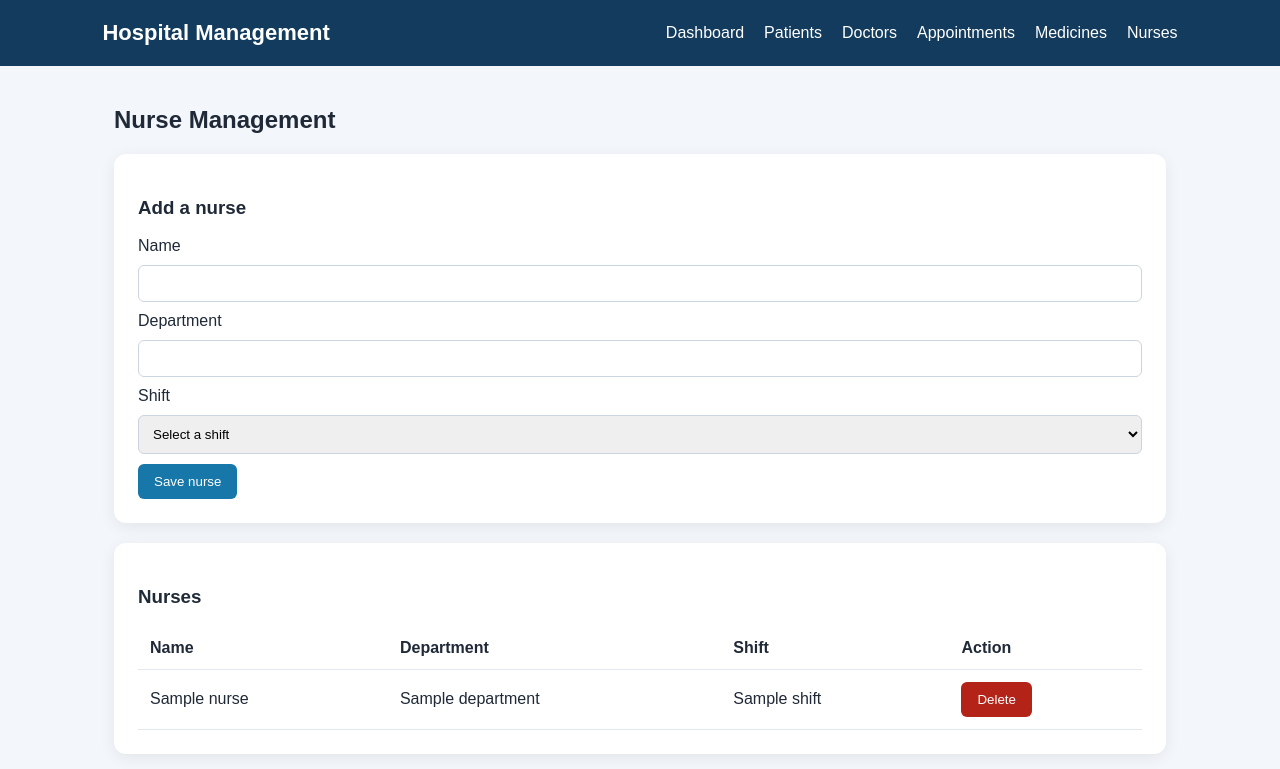
After one commit to marwanmohamed0097/Pingpong, a Python web app: template Hospital/templates/nurses.html in a window 1280 px wide. The commit adds this page. Shown: the top 769 px of the page. Run offline with Jinja, Linux system fonts and the light colour scheme; the template is opened without the code that fills it: most values are stand-ins (such as "Sample title", 1, 10 or a date in 2020).

Commit message:
Add nurse management

```diff
--- a/Hospital/templates/appointments.html
+++ b/Hospital/templates/appointments.html
@@ -14,6 +14,7 @@
             <a href="{{ url_for('patients') }}">Patients</a>
             <a href="{{ url_for('doctors') }}">Doctors</a>
             <a href="{{ url_for('appointments') }}">Appointments</a>
+            <a href="{{ url_for('nurses.nurse_list') }}">Nurses</a>
         </nav>
     </header>
     <main class="container">
--- a/Hospital/templates/doctors.html
+++ b/Hospital/templates/doctors.html
@@ -14,6 +14,7 @@
             <a href="{{ url_for('patients') }}">Patients</a>
             <a href="{{ url_for('doctors') }}">Doctors</a>
             <a href="{{ url_for('appointments') }}">Appointments</a>
+            <a href="{{ url_for('nurses.nurse_list') }}">Nurses</a>
         </nav>
     </header>
     <main class="container">
--- a/Hospital/templates/index.html
+++ b/Hospital/templates/index.html
@@ -14,6 +14,7 @@
             <a href="{{ url_for('patients') }}">Patients</a>
             <a href="{{ url_for('doctors') }}">Doctors</a>
             <a href="{{ url_for('appointments') }}">Appointments</a>
+            <a href="{{ url_for('nurses.nurse_list') }}">Nurses</a>
         </nav>
     </header>
     <main class="container">
@@ -35,6 +36,10 @@
                 <p class="number">{{ appointment_count }}</p>
                 <a class="button" href="{{ url_for('appointments') }}">Manage appointments</a>
             </article>
+            <article class="card">
+                <h3>Nurse Management</h3>
+                <a class="button" href="{{ url_for('nurses.nurse_list') }}">Manage nurses</a>
+            </article>
         </section>
     </main>
 </body>
--- /dev/null
+++ b/Hospital/templates/nurses.html
@@ -0,0 +1,77 @@
+<!DOCTYPE html>
+<html lang="en">
+<head>
+    <meta charset="UTF-8">
+    <meta name="viewport" content="width=device-width, initial-scale=1.0">
+    <title>Nurse Management</title>
+    <link rel="stylesheet" href="{{ url_for('static', filename='css/style.css') }}">
+</head>
+<body>
+    <header class="topbar">
+        <h1>Hospital Management</h1>
+        <nav>
+            <a href="{{ url_for('dashboard') }}">Dashboard</a>
+            <a href="{{ url_for('patients') }}">Patients</a>
+            <a href="{{ url_for('doctors') }}">Doctors</a>
+            <a href="{{ url_for('appointments') }}">Appointments</a>
+            <a href="{{ url_for('medicines.medicine_list') }}">Medicines</a>
+            <a href="{{ url_for('nurses.nurse_list') }}">Nurses</a>
+        </nav>
+    </header>
+
+    <main class="container">
+        <h2>Nurse Management</h2>
+
+        <section class="card form-card">
+            <h3>Add a nurse</h3>
+            {% if error %}<p class="error">{{ error }}</p>{% endif %}
+            <form method="post" action="{{ url_for('nurses.nurse_list') }}">
+                <label for="name">Name</label>
+                <input id="name" name="name" required>
+
+                <label for="department">Department</label>
+                <input id="department" name="department" required>
+
+                <label for="shift">Shift</label>
+                <select id="shift" name="shift" required>
+                    <option value="">Select a shift</option>
+                    <option>Morning</option>
+                    <option>Evening</option>
+                    <option>Night</option>
+                </select>
+
+                <button class="button" type="submit">Save nurse</button>
+            </form>
+        </section>
+
+        <section class="card table-card">
+            <h3>Nurses</h3>
+            {% if nurses %}
+            <div class="table-wrap">
+                <table>
+                    <thead>
+                        <tr><th>Name</th><th>Department</th><th>Shift</th><th>Action</th></tr>
+                    </thead>
+                    <tbody>
+                        {% for nurse in nurses %}
+                        <tr>
+                            <td>{{ nurse.name }}</td>
+                            <td>{{ nurse.department }}</td>
+                            <td>{{ nurse.shift }}</td>
+                            <td>
+                                <form method="post" action="{{ url_for('nurses.delete_nurse', nurse_id=nurse.id) }}">
+                                    <button class="delete-button" type="submit">Delete</button>
+                                </form>
+                            </td>
+                        </tr>
+                        {% endfor %}
+                    </tbody>
+                </table>
+            </div>
+            {% else %}
+            <p class="status">No nurses have been added yet.</p>
+            {% endif %}
+        </section>
+    </main>
+</body>
+</html>
```
Also changed, not shown: Hospital/nurse_routes.py (added, +60 -0 lines).
